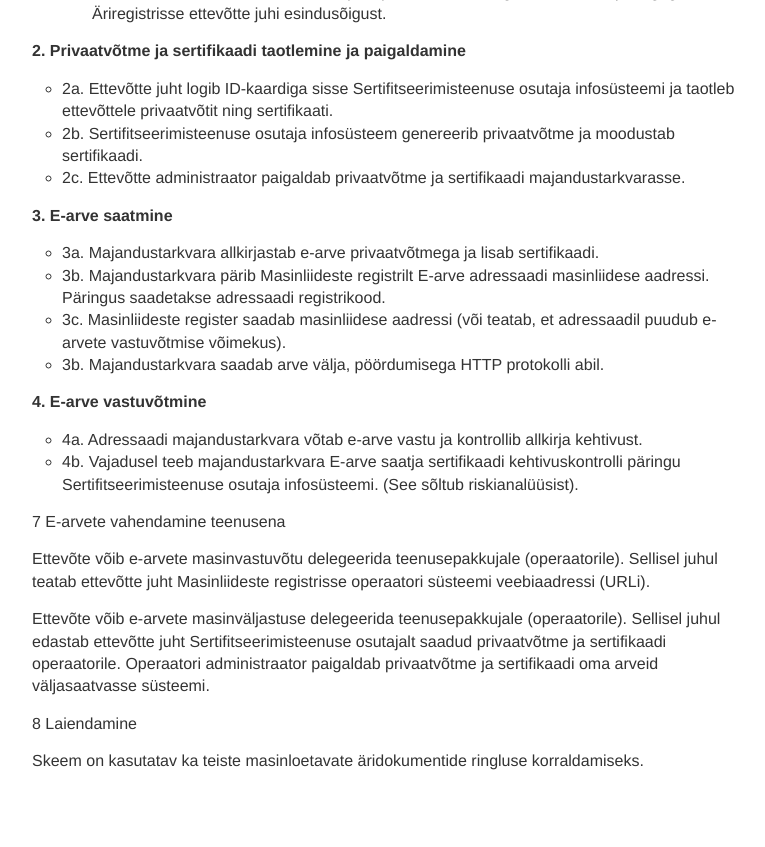
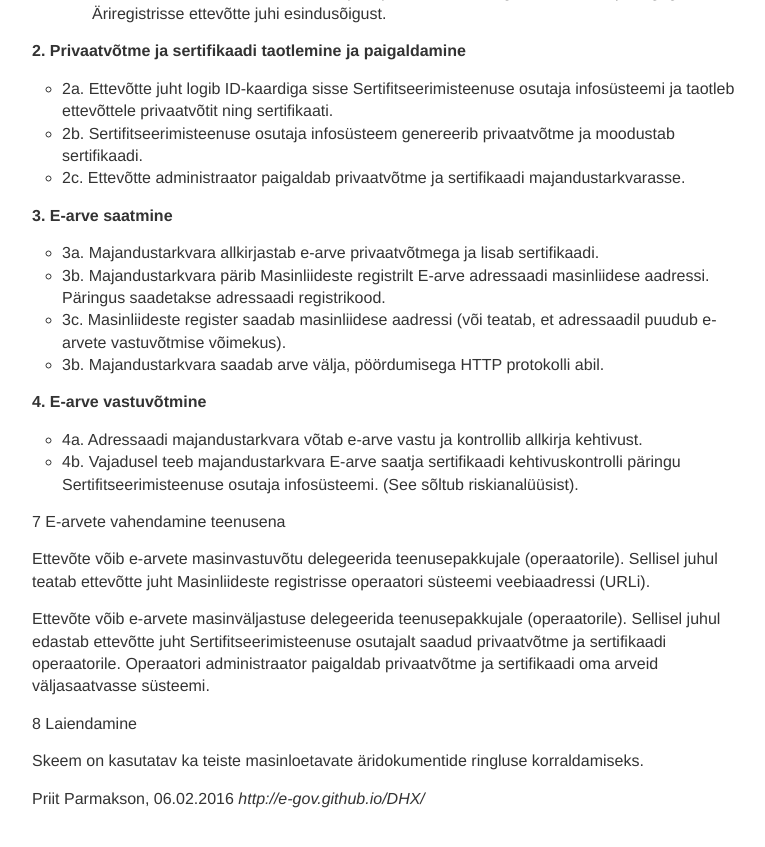
Before and after one commit to e-gov/DHX, a Jekyll site: the page built from index.md, in a window 1280 px wide and 900 px high, scrolled down 1601 px. Shown: the top 847 px of the window, without its empty margins (248-1013 px from the left). Built offline with Jekyll 4.4.1, drawn with Linux system fonts in a browser that asks for light colours.

Commit message:
Update index.md

```diff
--- a/index.md
+++ b/index.md
@@ -71,3 +71,6 @@ Ettevõte võib e-arvete masinväljastuse delegeerida teenusepakkujale (operaato
 ### 8 Laiendamine
 
 Skeem on kasutatav ka teiste masinloetavate äridokumentide ringluse korraldamiseks.
+
+Priit Parmakson, 06.02.2016
+*http://e-gov.github.io/DHX/*
```
